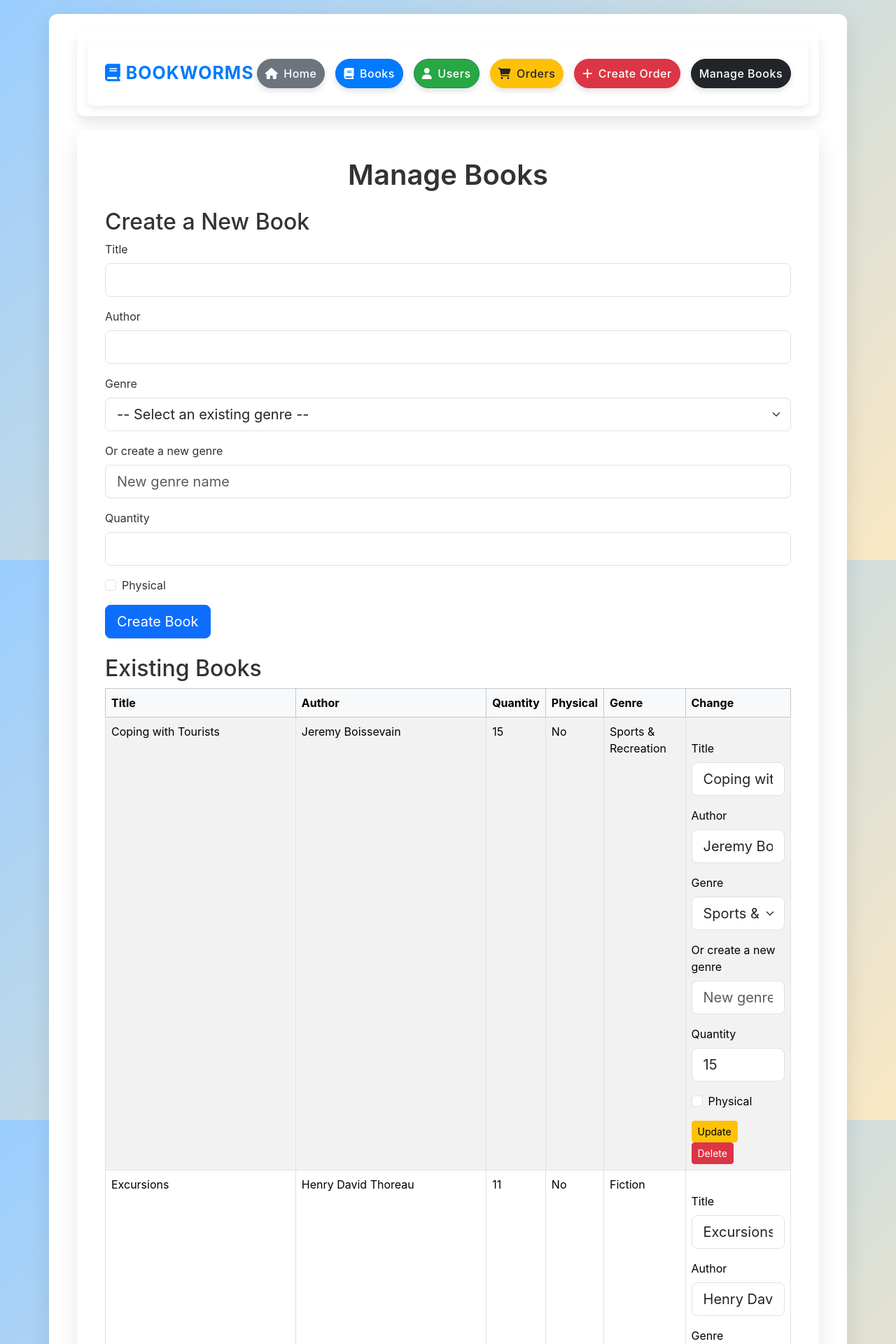
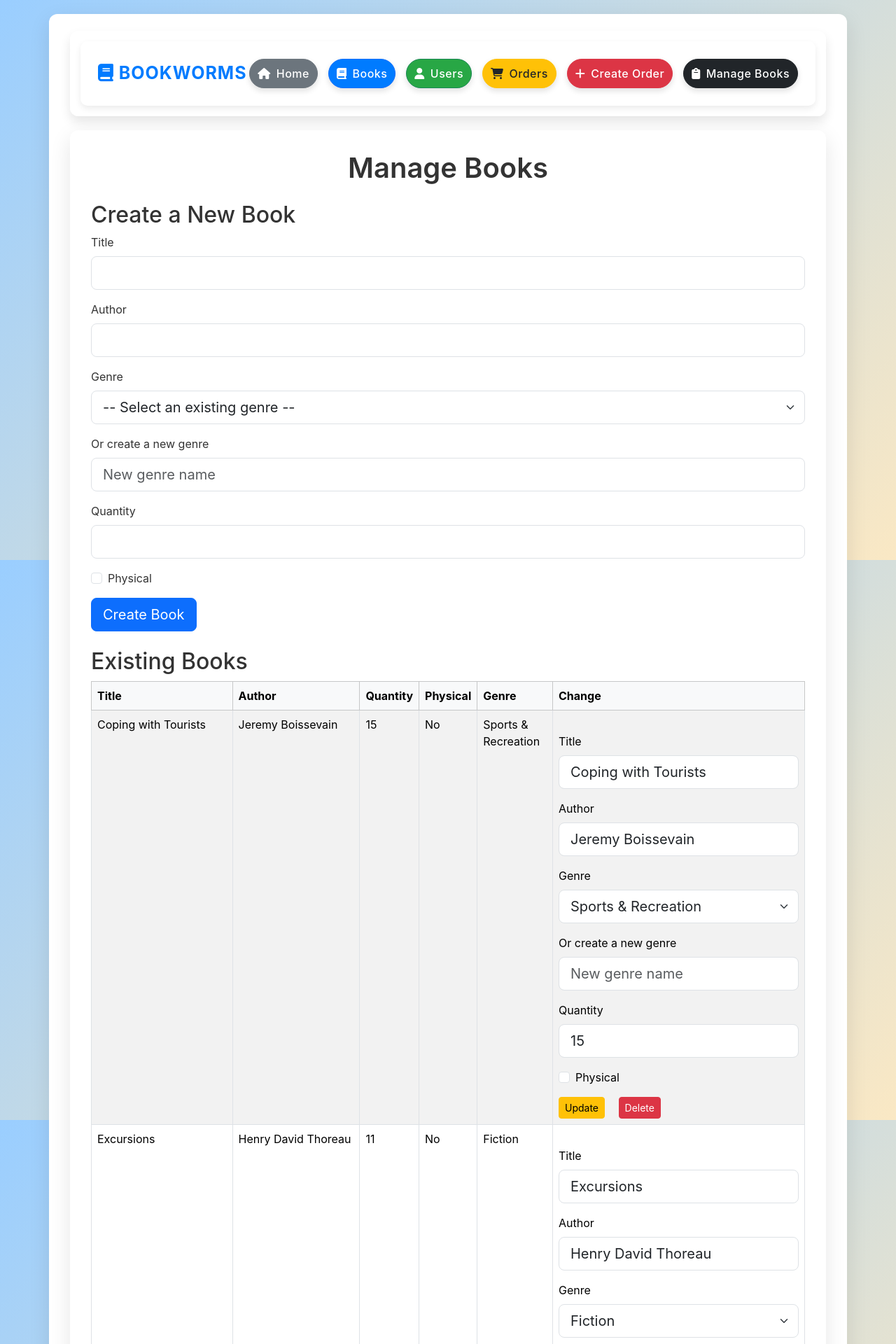
Before and after one commit to Kylea4708/Agile-Project-2025, a Flask app: page /manage-books in a window 1280 px wide. Shown: the top 1920 px of the page at 70% size. Run offline with Flask 3, Linux system fonts and the light colour scheme.

Commit message:
Adding icon to manage

```diff
--- a/Project/templates/base.html
+++ b/Project/templates/base.html
@@ -113,6 +113,10 @@
             content: "\f067";
         }
 
+        .navbar-links a:nth-child(6)::before {
+            content: "\f328";
+        }
+
         /* Secondary Styling for Buttons */
         .navbar-links a:hover {
             transform: translateY(-3px) scale(1.05);
@@ -142,7 +146,7 @@
 
         .container {
             background-color: white;
-            padding: 40px;
+            padding: 30px;
             border-radius: 12px;
             box-shadow: 0 10px 30px rgba(0, 0, 0, 0.1);
             margin-top: 20px;
--- a/Project/templates/manage_books.html
+++ b/Project/templates/manage_books.html
@@ -53,7 +53,8 @@
             <th>Quantity</th>
             <th>Physical</th>
             <th>Genre</th>
-            <th>Change</th>
+            <th style="width: 360px;">Change</th>
+
         </tr>
     </thead>
     <tbody>
```
Also changed, not shown: Project/book_store.db.
